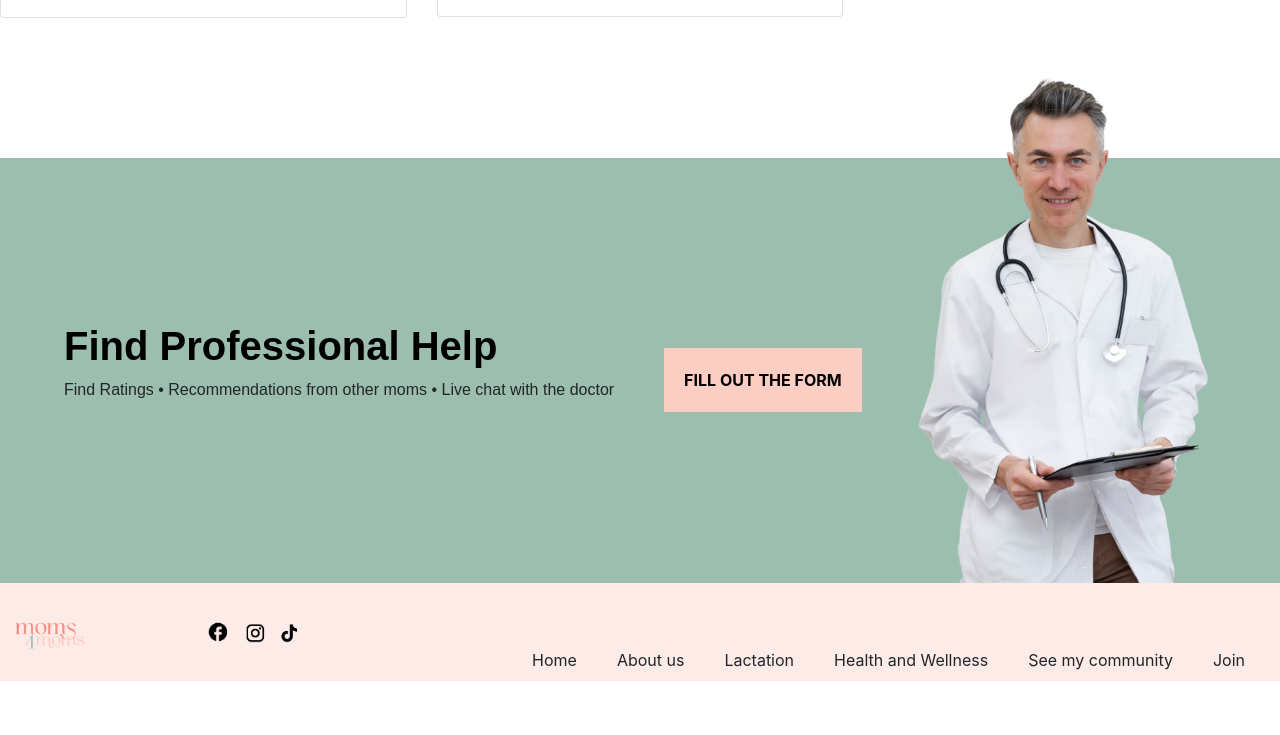
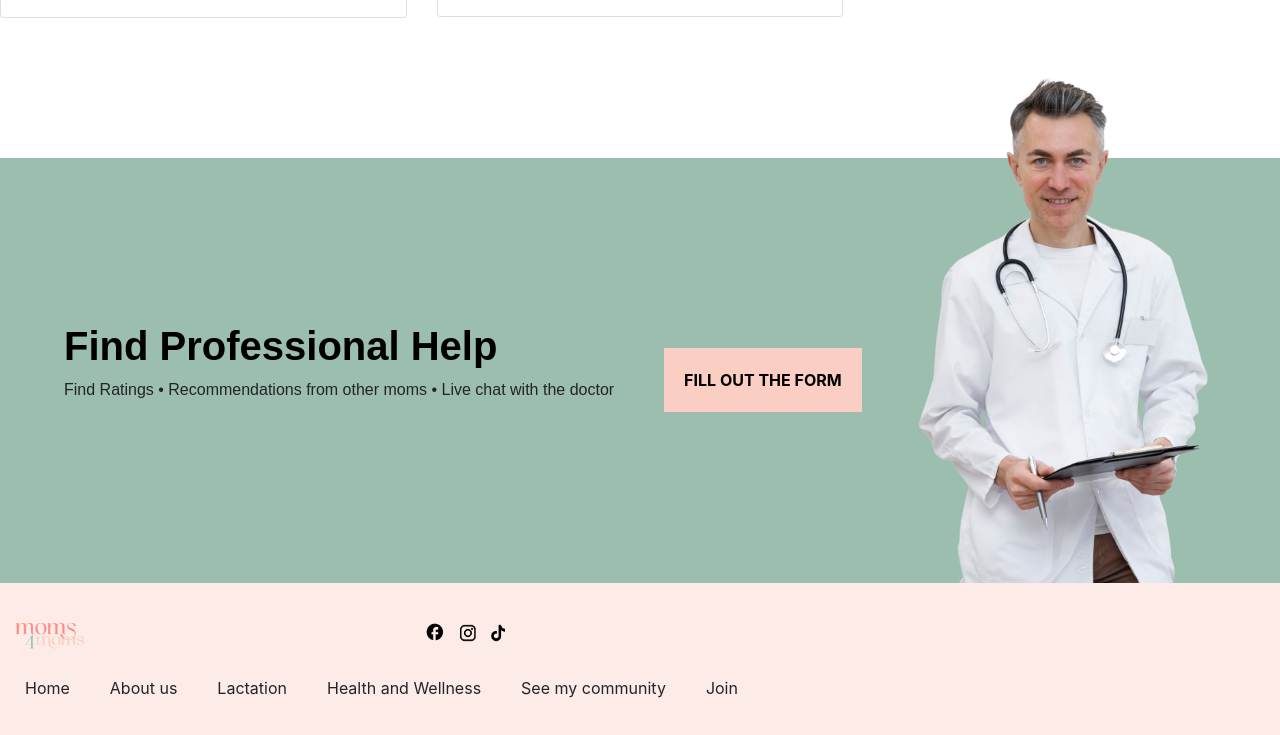
Before and after one commit to DoraFB/mom4momscommunity, a plain HTML site: page index.html in a window 1280 px wide. Shown: the part 1679-2414 px from the top of the page. Before the commit the page ends 2366 px from the top, so only its background shows below. Drawn offline with nearby package versions, Linux system fonts and the light colour scheme.

Commit message:
error code correction

```diff
--- a/css/styles.css
+++ b/css/styles.css
@@ -198,10 +198,10 @@ span:last-of-type {
  .socialmedia{
   display: inline-block;
   width: 100px;
-  margin-left: 8%;
+  margin-left: 25%;
 }
  .socialmedia img{
-  width: 90%;
+  width: 80%;
  }
  footer {
     display: flex;
@@ -230,8 +230,8 @@ span:last-of-type {
 
   .footerbar{
     display: inline-block;
-    float: right;
-    margin: 15px;
+    float: none;
+    margin: 5px;
    }
 
   footer li {
--- a/index.html
+++ b/index.html
@@ -48,7 +48,7 @@
       <div class="header-image">
         <img src="./images/mom and friend 1.png" alt="Image" class="header-image">
       </div>
-<div class="colored-rectangle"><h2 class="momheadertext">My Community</h2><img src="images/heart.png" alt="Image" class="heroheart"><img src="images/elementsicons.png" alt="Image" class="elementsicons"></div>
+<div class="colored-rectangle"><h2 class="momheadertext">My Community</h2><img src="./images/heart.png" alt="Image" class="heroheart"><img src="./images/elementsicons.png" alt="Image" class="elementsicons"></div>
 
     <!-- Quote -->
     <section>
@@ -161,6 +161,7 @@
 </div>
 </footer>
 
+
     <script src="https://cdn.jsdelivr.net/npm/jquery@3.5.1/dist/jquery.slim.min.js" integrity="sha384-DfXdz2htPH0lsSSs5nCTpuj/zy4C+OGpamoFVy38MVBnE+IbbVYUew+OrCXaRkfj" crossorigin="anonymous"></script>
     <script src="https://cdn.jsdelivr.net/npm/bootstrap@4.6.2/dist/js/bootstrap.bundle.min.js" integrity="sha384-Fy6S3B9q64WdZWQUiU+q4/2Lc9npb8tCaSX9FK7E8HnRr0Jz8D6OP9dO5Vg3Q9ct" crossorigin="anonymous"></script>
 
```
Also changed, not shown: 1 other file.
